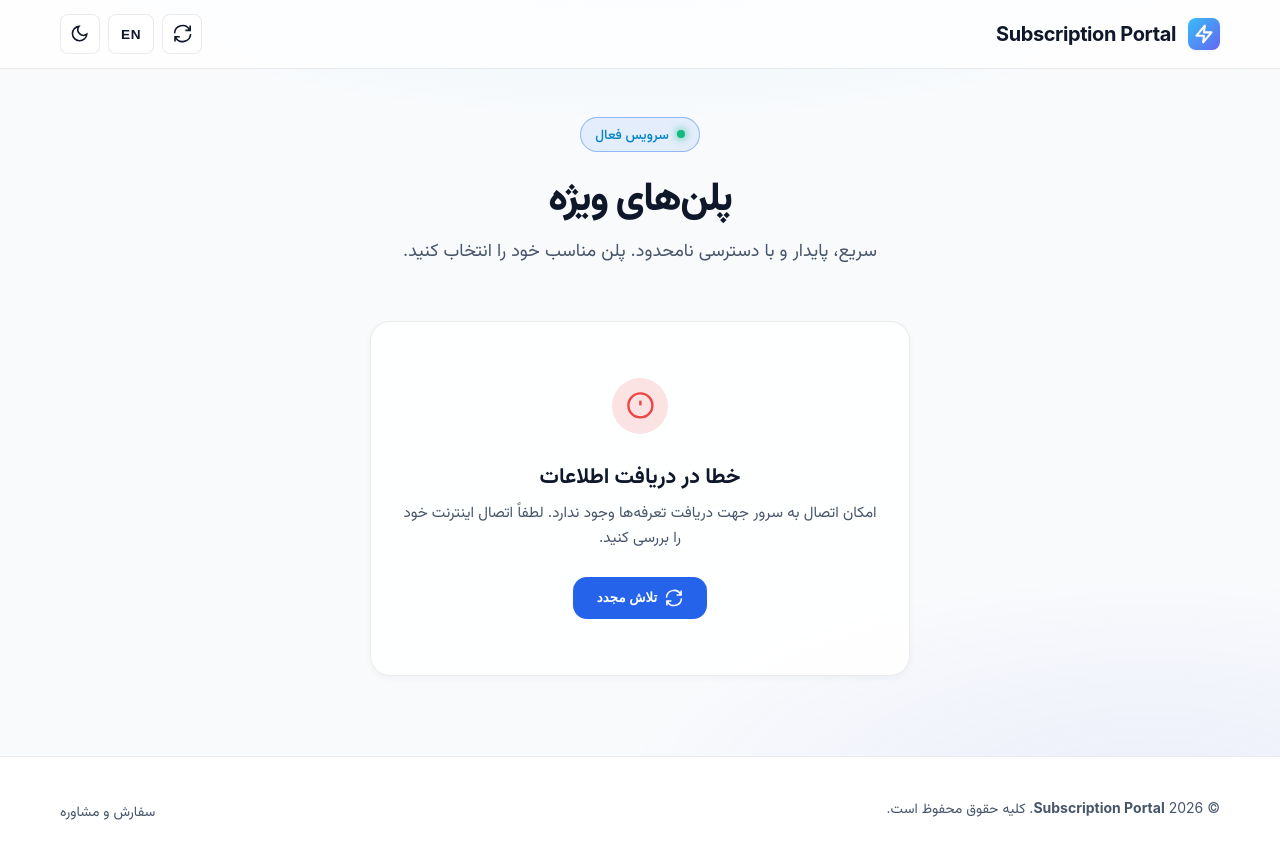
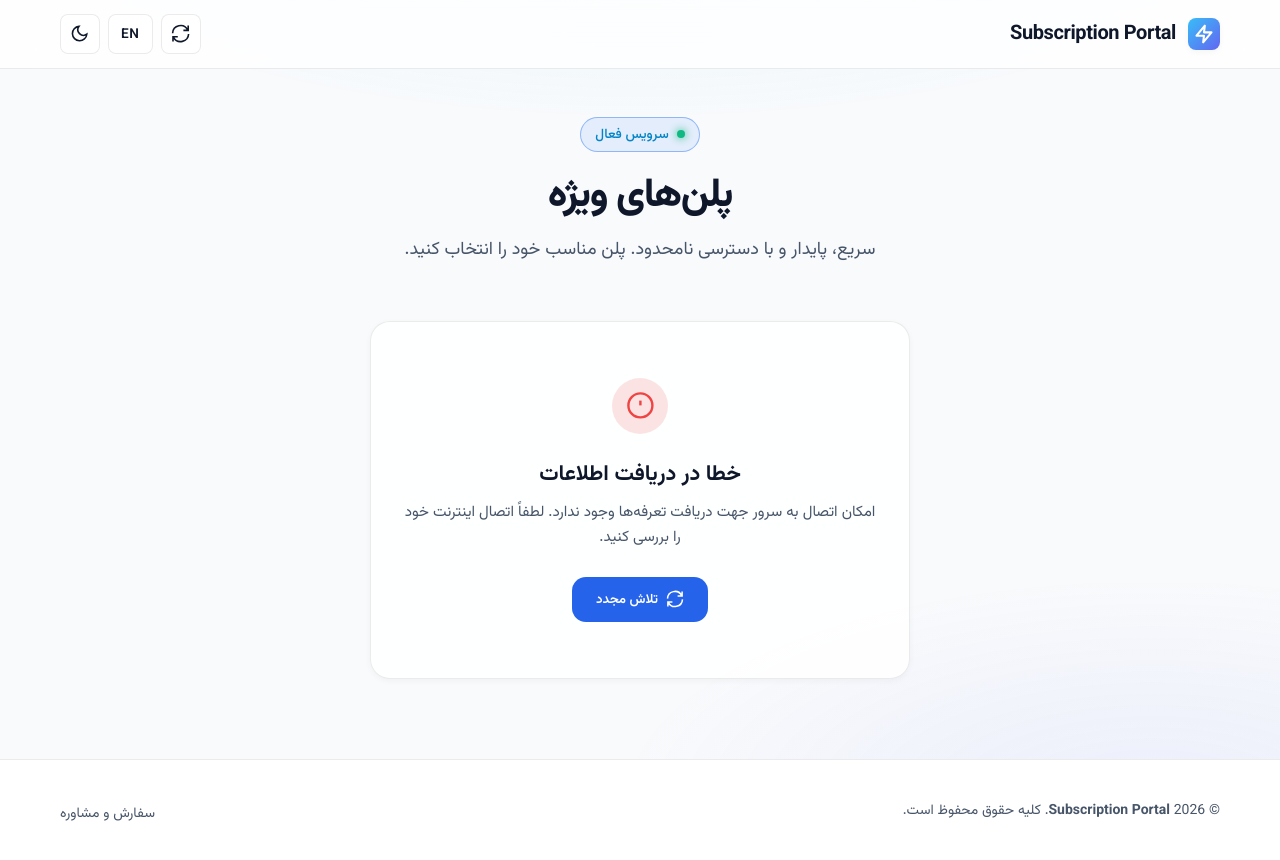
Before and after one commit to ishantia/VPN-LOP, a plain HTML site: page index.html in a window 1280 px wide. Drawn offline with Linux system fonts and the light colour scheme; no server answers; a small style sheet from the web is missing.

Commit message:
style: prioritize Vazirmatn font across all UI elements with CDN fallback

```diff
--- a/assets/css/styles.css
+++ b/assets/css/styles.css
@@ -99,7 +99,7 @@ body {
   flex-direction: column;
   background-color: var(--bg-primary);
   color: var(--text-primary);
-  font-family: -apple-system, BlinkMacSystemFont, "Segoe UI", Roboto, "Vazirmatn", "Tahoma", sans-serif;
+  font-family: "Vazirmatn", -apple-system, BlinkMacSystemFont, "Segoe UI", Roboto, Tahoma, sans-serif;
   line-height: 1.6;
   -webkit-font-smoothing: antialiased;
   -moz-osx-font-smoothing: grayscale;
@@ -108,6 +108,10 @@ body {
     radial-gradient(ellipse 60% 40% at 90% 100%, rgba(99, 102, 241, 0.08), transparent 70%);
   background-attachment: fixed;
   transition: background-color var(--transition-normal), color var(--transition-normal);
+}
+
+button, input, select, textarea {
+  font-family: inherit;
 }
 
 /* Directional adjustments */
--- a/index.html
+++ b/index.html
@@ -15,10 +15,11 @@
   <!-- Stylesheet -->
   <link rel="stylesheet" href="assets/css/styles.css">
 
-  <!-- Preconnect to Google Fonts for Vazirmatn if online -->
+  <!-- Vazirmatn Font CDN (High-speed CDN accessible globally including Iran) -->
+  <link rel="stylesheet" href="https://cdn.jsdelivr.net/gh/rastikerdar/vazirmatn@v33.003/Vazirmatn-font-face.css">
   <link rel="preconnect" href="https://fonts.googleapis.com">
   <link rel="preconnect" href="https://fonts.gstatic.com" crossorigin>
-  <link href="https://fonts.googleapis.com/css2?family=Vazirmatn:wght@400;500;600;700;800&display=swap" rel="stylesheet">
+  <link href="https://fonts.googleapis.com/css2?family=Vazirmatn:wght@300;400;500;600;700;800;900&display=swap" rel="stylesheet">
 </head>
 <body>
   <!-- Site Header -->
```
